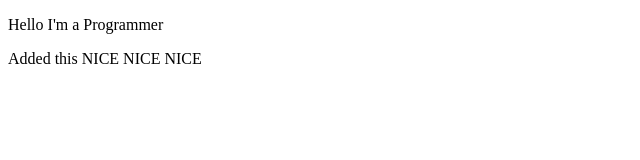
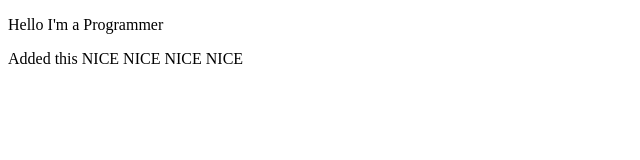
Before and after one commit to JohnRen1211/PRAC-HTML, a plain HTML site: page PRAC1.html in a window 1280 px wide. Shown: the full height of the page, 0-640 px from the left. Drawn offline with Linux system fonts and the light colour scheme.

Commit message:
Push
Update

```diff
--- a/PRAC1.html
+++ b/PRAC1.html
@@ -11,6 +11,7 @@
         NICE
         NICE
         NICE
+        NICE
     </p>
 
 </body>
```
